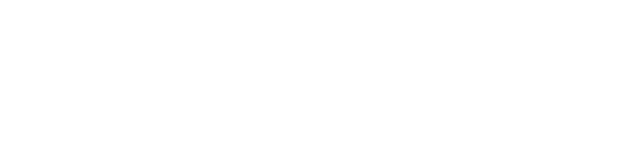
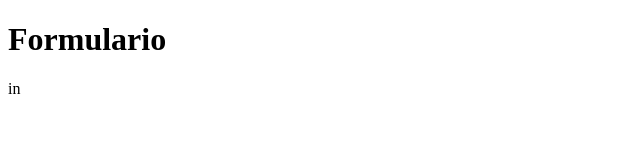
Before and after one commit to tiagomoravia/cursohtml, a plain HTML site: page exercicios/ex025/form008.html in a window 1280 px wide. Shown: the whole page, without its empty margins (0-640 px from the left). Drawn offline with Linux system fonts and the light colour scheme.

Commit message:
atualizando

```diff
--- a/exercicios/ex025/form008.html
+++ b/exercicios/ex025/form008.html
@@ -1,11 +1,21 @@
 <!DOCTYPE html>
-<html lang="pt-">
+<html lang="pt-br">
 <head>
     <meta charset="UTF-8">
     <meta name="viewport" content="width=device-width, initial-scale=1.0">
     <title>Document</title>
 </head>
 <body>
+    <h1>Formulario</h1>
 
+    <form action="cadastro.php" method="get" autocomplete="on">
+        <p>
+in
+
+
+
+        </p>
+
+    </form>
 </body>
 </html>
```
